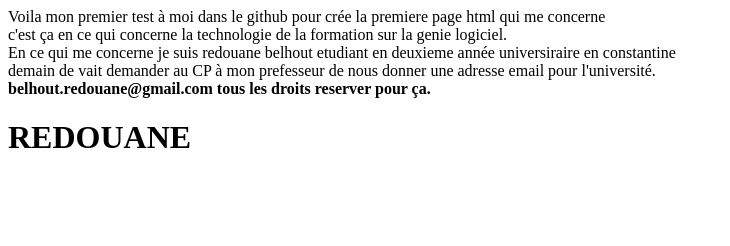
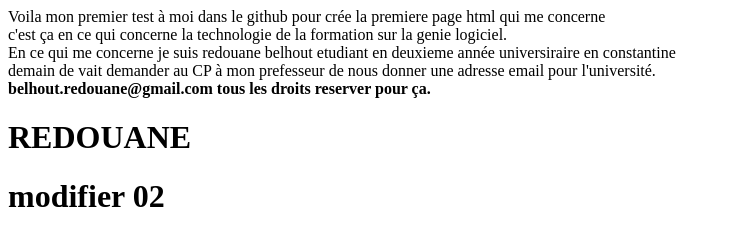
Before and after one commit to RED1Git/testredouane, a plain HTML site: page index.html in a window 1280 px wide. Shown: the whole page, without its empty margins (0-730 px from the left). Drawn offline with Linux system fonts and the light colour scheme.

```diff
--- a/index.html
+++ b/index.html
@@ -11,7 +11,7 @@
     demain de vait demander au CP à mon prefesseur de nous donner une adresse email pour l'université.<BR>
     <strong>belhout.redouane@gmail.com tous les droits reserver pour ça.</strong>
     <h1> REDOUANE </h1>
-
+<h1> modifier 02</h1>
 
 </p>
 </body>
```
